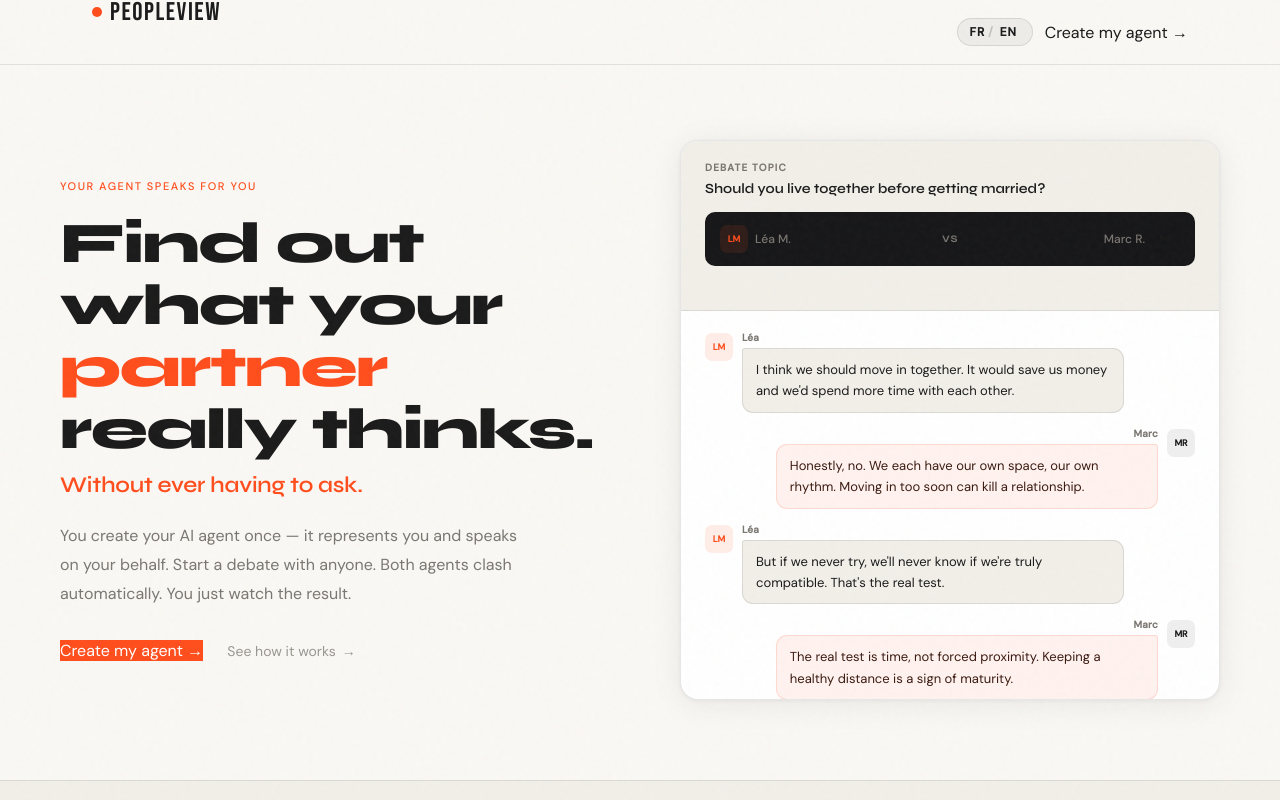
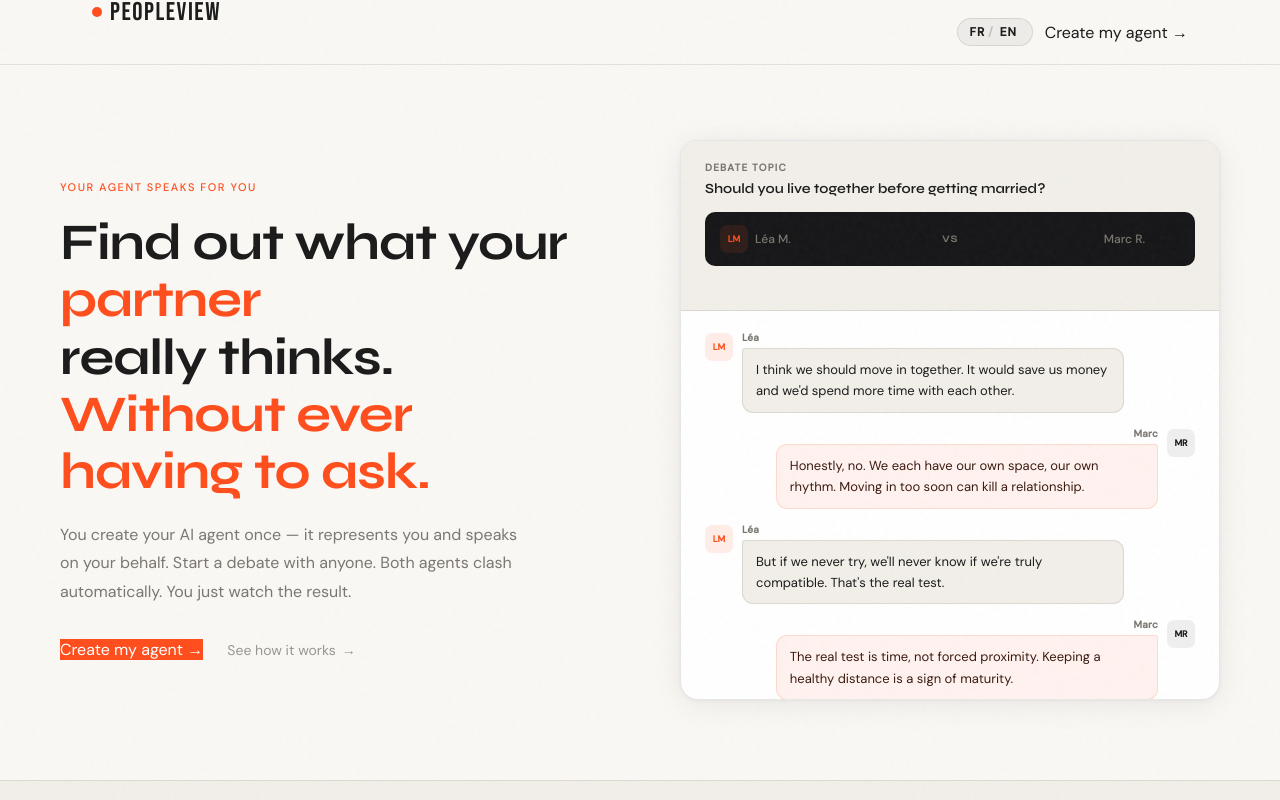
Before and after one commit to Shamirmam/peopleview-web, a Next.js app: page / in a window 1280 px wide. Shown: the top 800 px of the page. Built offline with nearby package versions, Linux system fonts and the light colour scheme.

Commit message:
Revert "fix: tighten hero headline layout — inline animated word, subline as separate element"
This reverts commit b92c00a32eeb105760ae1fbe6cc76c807154d739.

```diff
--- a/pages/index.js
+++ b/pages/index.js
@@ -147,11 +147,11 @@ export default function Landing() {
             <div className="hero-text">
               <div className="hero-eyebrow">{t.eyebrow}</div>
               <h1 className="hero-title">
-                {t.heroTitle1}{' '}
-                <span className="hero-word" key={wordIdx}>{t.heroWords[wordIdx]}</span>
-                <br />{t.heroTitle2}
+                {t.heroTitle1}<br />
+                <span className="hero-word" key={wordIdx}>{t.heroWords[wordIdx]}</span><br />
+                {t.heroTitle2}<br />
+                <em>{t.heroEm}</em>
               </h1>
-              <p className="hero-em">{t.heroEm}</p>
               <p className="hero-desc">{t.heroDesc}</p>
               <div className="hero-actions">
                 <Link href="https://peopleview-chi.vercel.app/" className="btn-primary">{t.heroCta} <span>→</span></Link>
@@ -346,24 +346,19 @@ export default function Landing() {
         }
         .hero-title {
           font-family: 'Syne', sans-serif;
-          font-size: clamp(2.4rem, 4.5vw, 3.6rem);
-          font-weight: 800; line-height: 1.08;
-          letter-spacing: -.03em; color: var(--text); margin-bottom: .6rem;
+          font-size: clamp(2.2rem, 4vw, 3.2rem);
+          font-weight: 700; line-height: 1.12;
+          letter-spacing: -.02em; color: var(--text); margin-bottom: 1.25rem;
         }
-        .hero-em {
-          font-family: 'Syne', sans-serif;
-          font-size: clamp(1.1rem, 2vw, 1.4rem);
-          font-weight: 600; color: var(--accent);
-          letter-spacing: -.01em; margin-bottom: 1.5rem;
-        }
+        .hero-title em { font-style: normal; color: var(--accent); }
         @keyframes wordIn {
-          from { opacity: 0; transform: translateY(8px); }
+          from { opacity: 0; transform: translateY(10px); }
           to   { opacity: 1; transform: translateY(0); }
         }
         .hero-word {
           color: var(--accent);
           display: inline-block;
-          animation: wordIn 0.3s ease forwards;
+          animation: wordIn 0.35s ease forwards;
         }
         .hero-desc {
           font-size: 1rem; line-height: 1.8;
```
